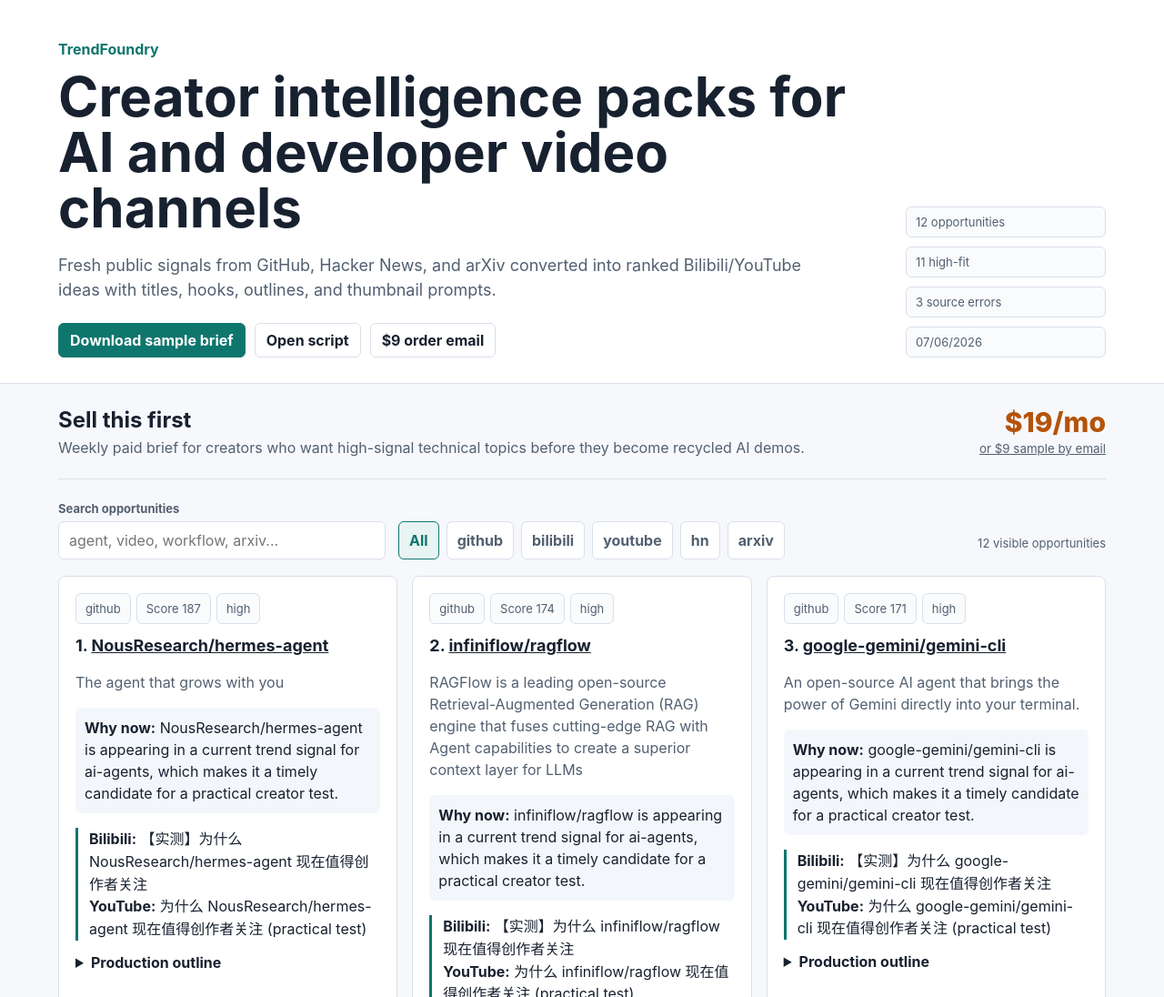
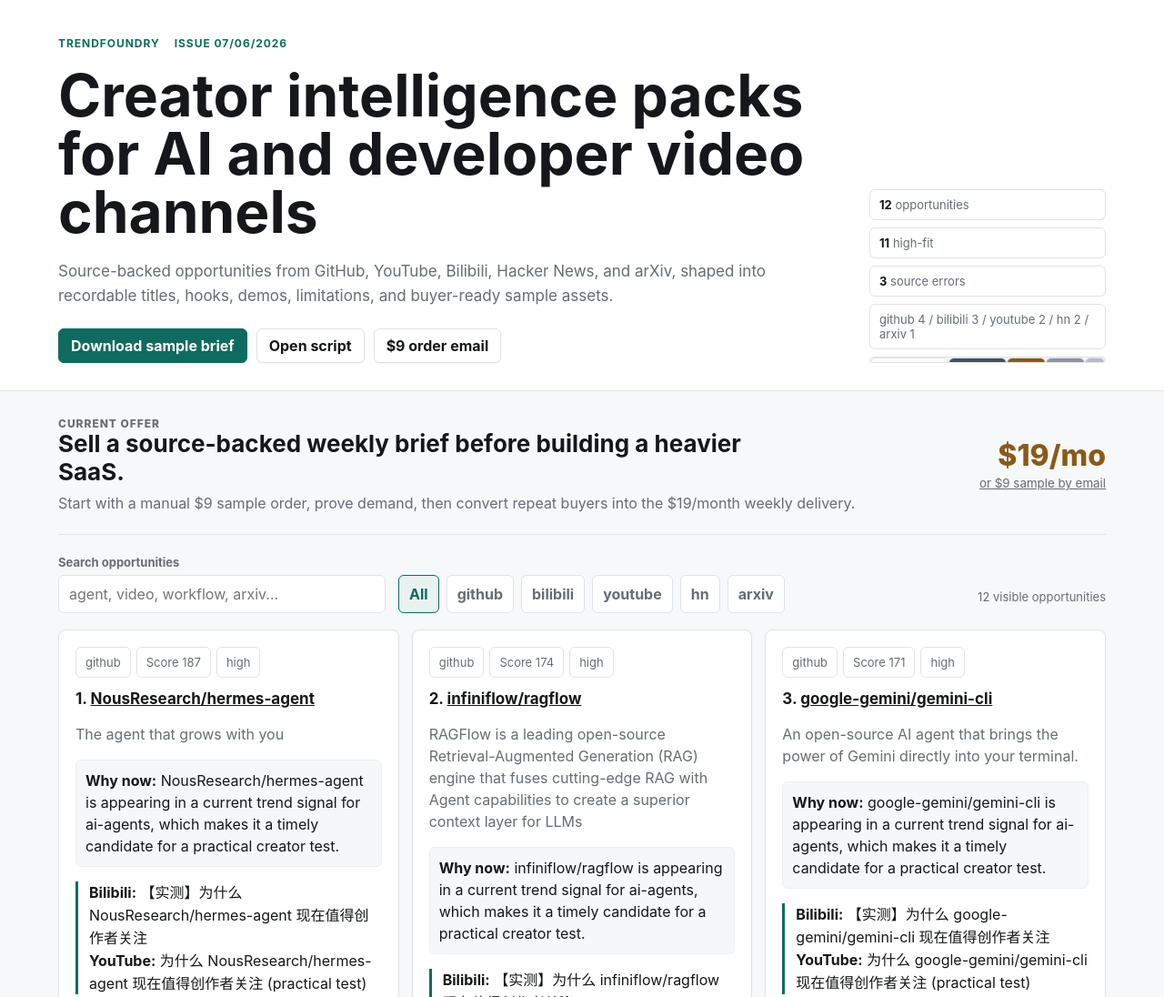
Before and after one commit to BraveCowNoFear/trendfoundry, a website: page site/index.html in a window 1280 px wide. Shown: the top 1096 px of the page at 91% size. Drawn offline with Linux system fonts and the light colour scheme.

Commit message:
Refine minimal product design system

```diff
--- a/site/index.html
+++ b/site/index.html
@@ -10,9 +10,12 @@
 <body>
   <header class="topbar">
     <div>
-      <p class="eyebrow">TrendFoundry</p>
+      <div class="brandline">
+        <span>TrendFoundry</span>
+        <span>Issue 07/06/2026</span>
+      </div>
       <h1>Creator intelligence packs for AI and developer video channels</h1>
-      <p class="sub">Fresh public signals from GitHub, Hacker News, and arXiv converted into ranked Bilibili/YouTube ideas with titles, hooks, outlines, and thumbnail prompts.</p>
+      <p class="sub">Source-backed opportunities from GitHub, YouTube, Bilibili, Hacker News, and arXiv, shaped into recordable titles, hooks, demos, limitations, and buyer-ready sample assets.</p>
       <div class="hero-actions">
         <a class="action primary" href="./daily-brief.md">Download sample brief</a>
         <a class="action" href="./ready-to-record-script.md">Open script</a>
@@ -20,17 +23,19 @@
       </div>
     </div>
     <aside>
-      <span>12 opportunities</span>
-      <span>11 high-fit</span>
-      <span>3 source errors</span>
-      <span>07/06/2026</span>
+      <span><strong>12</strong> opportunities</span>
+      <span><strong>11</strong> high-fit</span>
+      <span><strong>3</strong> source errors</span>
+      <span>github 4 / bilibili 3 / youtube 2 / hn 2 / arxiv 1</span>
+      <div class="source-bars" aria-label="Source mix"><span style="--w:33.33%" title="github 4"></span><span style="--w:25.00%" title="bilibili 3"></span><span style="--w:16.67%" title="youtube 2"></span><span style="--w:16.67%" title="hn 2"></span><span style="--w:8.33%" title="arxiv 1"></span></div>
     </aside>
   </header>
   <main>
     <section class="offer">
       <div>
-        <h2>Sell this first</h2>
-        <p>Weekly paid brief for creators who want high-signal technical topics before they become recycled AI demos.</p>
+        <p class="section-label">Current offer</p>
+        <h2>Sell a source-backed weekly brief before building a heavier SaaS.</h2>
+        <p>Start with a manual $9 sample order, prove demand, then convert repeat buyers into the $19/month weekly delivery.</p>
       </div>
       <div class="price">
         <span>$19/mo</span>
@@ -251,6 +256,7 @@
 </article></section>
     <section class="handoff">
       <div>
+        <p class="section-label">Handoff</p>
         <h2>Next buyer-facing action</h2>
         <p>Use the sample brief and ready-to-record script as the free proof asset, then sell weekly delivery from the launch plan.</p>
       </div>
--- a/site/styles.css
+++ b/site/styles.css
@@ -1,13 +1,14 @@
 :root {
   color-scheme: light;
-  --ink: #18212f;
-  --muted: #526071;
-  --line: #d8e0ea;
-  --paper: #f7f8fb;
+  --ink: #15171a;
+  --muted: #666d75;
+  --line: #dfe3e8;
+  --paper: #f7f8fa;
   --panel: #ffffff;
-  --accent: #0f766e;
-  --accent-2: #b45309;
-  --accent-soft: #e7f4f2;
+  --accent: #0f6b5f;
+  --accent-2: #8a5a18;
+  --accent-soft: #e8f2f0;
+  --shadow: 0 1px 2px rgba(21, 23, 26, 0.04);
 }
 
 * { box-sizing: border-box; }
@@ -16,35 +17,41 @@ body {
   font-family: Inter, ui-sans-serif, system-ui, -apple-system, BlinkMacSystemFont, "Segoe UI", sans-serif;
   background: var(--paper);
   color: var(--ink);
+  text-rendering: optimizeLegibility;
 }
 a { color: inherit; }
 .topbar {
   display: grid;
-  grid-template-columns: minmax(0, 1fr) 220px;
-  gap: 32px;
-  padding: 44px clamp(20px, 5vw, 72px) 28px;
+  grid-template-columns: minmax(0, 1fr) 260px;
+  gap: clamp(28px, 5vw, 72px);
+  padding: 40px clamp(20px, 5vw, 72px) 30px;
   border-bottom: 1px solid var(--line);
   background: #fff;
 }
-.eyebrow {
-  margin: 0 0 12px;
+.brandline {
+  display: flex;
+  flex-wrap: wrap;
+  gap: 10px 16px;
+  margin: 0 0 18px;
   color: var(--accent);
+  font-size: 12px;
   font-weight: 700;
-  letter-spacing: 0;
+  letter-spacing: 0.08em;
+  text-transform: uppercase;
 }
 h1 {
-  max-width: 960px;
+  max-width: 1000px;
   margin: 0;
-  font-size: clamp(32px, 5vw, 60px);
-  line-height: 1.02;
+  font-size: clamp(34px, 5vw, 64px);
+  line-height: 1;
   letter-spacing: 0;
 }
 .sub {
-  max-width: 820px;
-  margin: 18px 0 0;
+  max-width: 780px;
+  margin: 20px 0 0;
   color: var(--muted);
-  font-size: 18px;
-  line-height: 1.55;
+  font-size: 17px;
+  line-height: 1.6;
 }
 .hero-actions,
 .handoff-links {
@@ -60,11 +67,12 @@ h1 {
   min-height: 38px;
   border: 1px solid var(--line);
   border-radius: 6px;
-  padding: 8px 12px;
+  padding: 8px 13px;
   background: #fff;
   color: var(--ink);
   font-weight: 700;
   text-decoration: none;
+  box-shadow: var(--shadow);
 }
 .action.primary {
   border-color: var(--accent);
@@ -74,17 +82,37 @@ h1 {
 .topbar aside {
   align-self: end;
   display: grid;
-  gap: 10px;
+  gap: 8px;
 }
 .topbar aside span,
 .meta span {
   border: 1px solid var(--line);
-  background: #f9fbfd;
+  background: rgba(255, 255, 255, 0.72);
   border-radius: 6px;
   padding: 8px 10px;
   color: var(--muted);
   font-size: 13px;
 }
+.topbar aside strong {
+  color: var(--ink);
+}
+.source-bars {
+  display: flex;
+  height: 7px;
+  overflow: hidden;
+  border: 1px solid var(--line);
+  border-radius: 999px;
+  background: #f4f6f8;
+}
+.source-bars span {
+  display: block;
+  width: var(--w);
+  background: var(--accent);
+}
+.source-bars span:nth-child(2) { background: #46515c; }
+.source-bars span:nth-child(3) { background: #8a5a18; }
+.source-bars span:nth-child(4) { background: #8b949e; }
+.source-bars span:nth-child(5) { background: #b6bdc5; }
 main {
   padding: 24px clamp(20px, 5vw, 72px) 60px;
 }
@@ -94,16 +122,24 @@ main {
   gap: 24px;
   align-items: center;
   border-bottom: 1px solid var(--line);
-  padding: 0 0 24px;
-  margin-bottom: 24px;
+  padding: 4px 0 24px;
+  margin-bottom: 22px;
 }
-.offer h2 { margin: 0 0 6px; font-size: 24px; }
+.section-label {
+  margin: 0 0 8px;
+  color: var(--accent);
+  font-size: 12px;
+  font-weight: 800;
+  letter-spacing: 0.08em;
+  text-transform: uppercase;
+}
+.offer h2 { max-width: 780px; margin: 0 0 8px; font-size: 26px; line-height: 1.18; }
 .offer p { margin: 0; color: var(--muted); }
 .price {
   text-align: right;
   color: var(--accent-2);
 }
-.price span { display: block; font-size: 30px; font-weight: 800; }
+.price span { display: block; font-size: 32px; font-weight: 850; }
 .price small { color: var(--muted); }
 .toolbelt {
   display: grid;
@@ -161,7 +197,7 @@ input[type="search"] {
 .grid {
   display: grid;
   grid-template-columns: repeat(3, minmax(0, 1fr));
-  gap: 16px;
+  gap: 14px;
 }
 .card {
   background: var(--panel);
@@ -169,6 +205,7 @@ input[type="search"] {
   border-radius: 8px;
   padding: 18px;
   min-height: 320px;
+  box-shadow: var(--shadow);
 }
 .card.hidden {
   display: none;
@@ -181,8 +218,8 @@ input[type="search"] {
 }
 .card h3 {
   margin: 0 0 10px;
-  font-size: 18px;
-  line-height: 1.32;
+  font-size: 17px;
+  line-height: 1.34;
 }
 .card p {
   color: var(--muted);
@@ -190,7 +227,8 @@ input[type="search"] {
 }
 .card .why {
   color: var(--ink);
-  background: #f3f7fb;
+  background: #f5f7f9;
+  border: 1px solid #edf0f3;
   border-radius: 6px;
   padding: 10px;
 }
```
Also changed, not shown: README.zh-CN.md (+1 -0 lines), docs/design-system.md (added, +38 -0 lines), scripts/build.mjs (+89 -39 lines), 工作区.md (+1 -0 lines), 记忆系统.md (+1 -0 lines), README.md.
